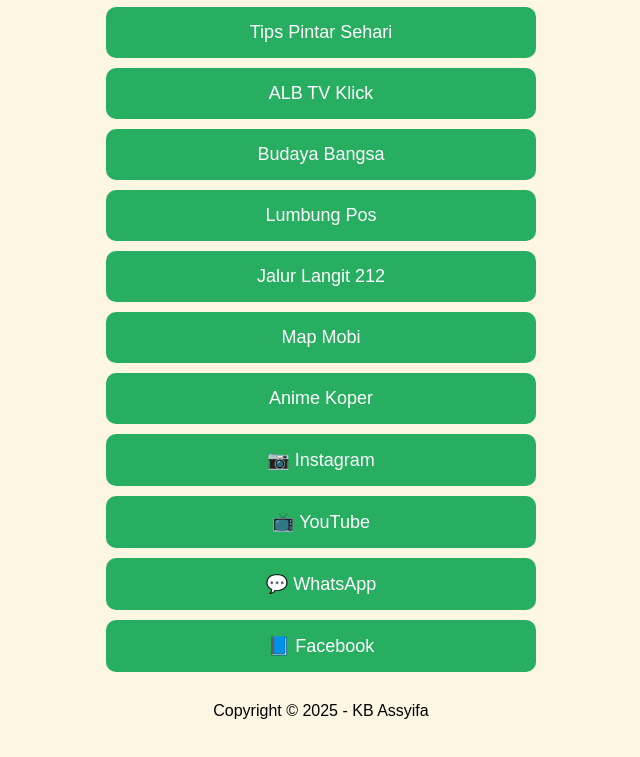
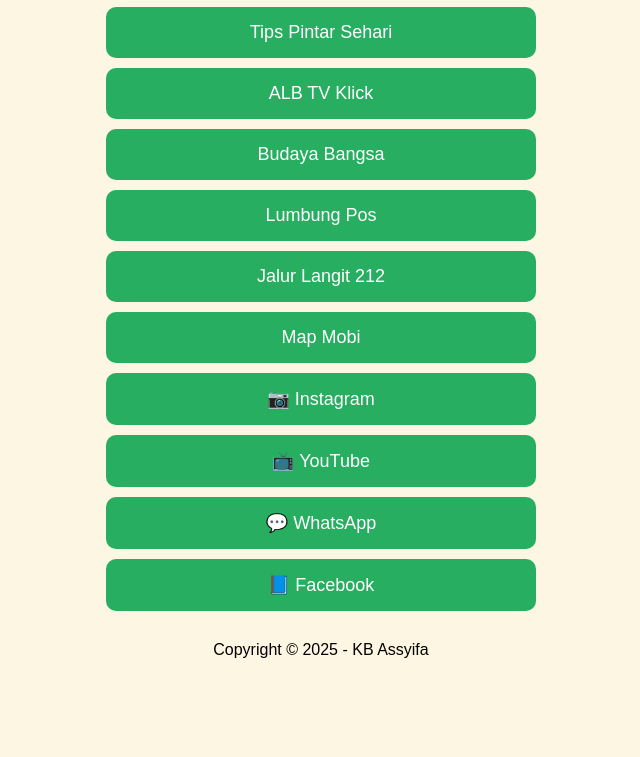
Before and after one commit to pkbassyifa/linktree-blog, a plain HTML site: page index.html in a window 1280 px wide. Shown: the part 173-930 px from the top of the page, without its empty margins (319-959 px from the left). After the commit the page ends 886 px from the top, so only its background shows below. Drawn offline with Linux system fonts and the light colour scheme.

Commit message:
Update index.html

```diff
--- a/index.html
+++ b/index.html
@@ -28,7 +28,6 @@
   <a class="btn" href="https://lumbungpos.blogspot.com" target="_blank">Lumbung Pos</a>
   <a class="btn" href="https://jalurlangit212.blogspot.com" target="_blank">Jalur Langit 212</a>
   <a class="btn" href="https://mapmobi.blogspot.com" target="_blank">Map Mobi</a>
-  <a class="btn" href="https://animekoper.blogspot.com" target="_blank">Anime Koper</a>
 
   <a class="btn" href="https://www.instagram.com/pkbassyifa" target="_blank">📷 Instagram</a>
   <a class="btn" href="https://www.youtube.com/@assyifakidsblora" target="_blank">📺 YouTube</a>
```
